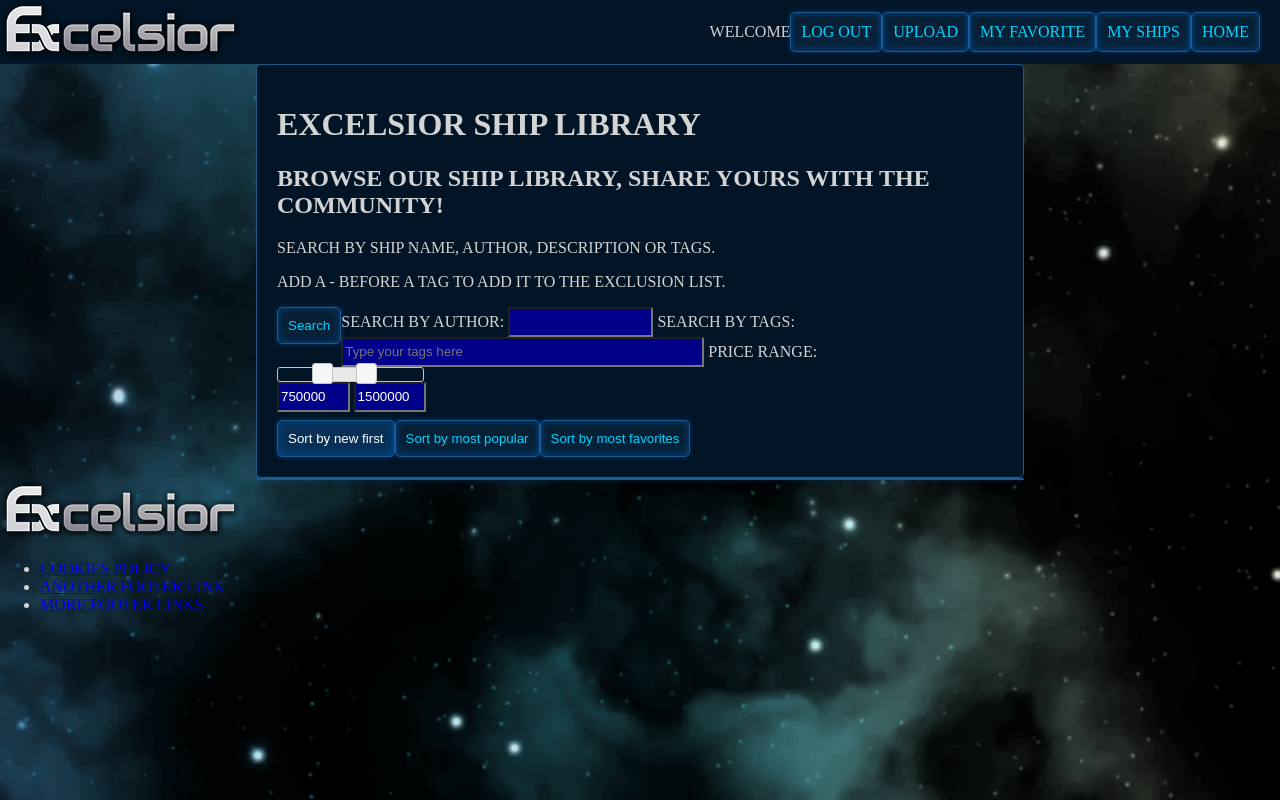
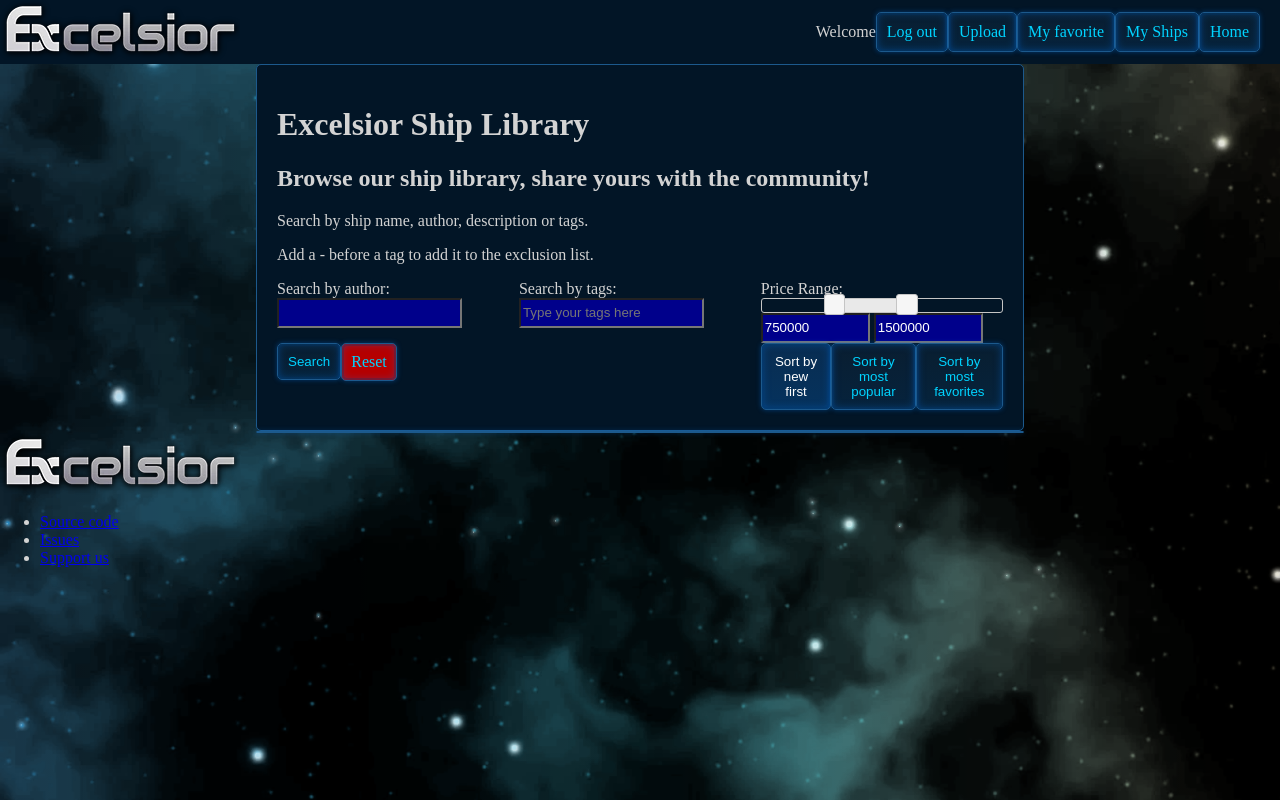
Before and after one commit to franklin050187/cosmo, a FastAPI app: template templates/index.html in a window 1280 px wide. Run offline with FastAPI, Linux system fonts and the light colour scheme; the template is opened without the code that fills it, so the values that code supplies are empty; parts of the project's set-up code (start-up, migrations or seed data) failed here and were passed over; some libraries are stand-ins or nearby versions.

Commit message:
search block ui fix

```diff
--- a/static/css/v2.css
+++ b/static/css/v2.css
@@ -10,16 +10,17 @@
       ". search ."
       ". listing ."
       "footer footer footer";
-    animation:background-movement 24s linear 0s infinite;
-    background-attachment:fixed;
-    background-image:url(../img/background.webp);
-    background-image:url(../img/background-alpha-mobile.webp),linear-gradient(90deg,#0078bd,#07b3d1,#ada270,#28c098,#0078bd);
-    background-position:center center,0 0;
-    background-repeat:no-repeat,repeat;
-    background-size:cover,200% 200%;
+    animation: background-movement 24s linear 0s infinite;
+    background-attachment: fixed;
+    background-image: url(../img/background.webp);
+    background-image: url(../img/background-alpha-mobile.webp),
+      linear-gradient(90deg, #0078bd, #07b3d1, #ada270, #28c098, #0078bd);
+    background-position: center center, 0 0;
+    background-repeat: no-repeat, repeat;
+    background-size: cover, 200% 200%;
     text-decoration: none;
-    text-transform: uppercase;
-    color:  lightgrey;
+    /* text-transform: uppercase; */
+    color: lightgrey;
   }
 
   .item-listing {
@@ -28,16 +29,14 @@
     grid-gap: 20px; /* Add spacing between the ship-cards */
     grid-template-columns: repeat(auto-fill, 200px);
     justify-content: space-evenly;
-    box-shadow: inset 0 0 8px rgba(0,126,255,0.35), 0 0 5px rgba(0,126,255,0.35);
+    box-shadow: inset 0 0 8px rgba(0, 126, 255, 0.35),
+      0 0 5px rgba(0, 126, 255, 0.35);
     backdrop-filter: blur(5px);
-    background: rgba(2,21,38,0.65);
+    background: rgba(2, 21, 38, 0.65);
     background-color: #021526;
-    border: 1px solid #1C598C;
+    border: 1px solid #1c598c;
     border-radius: 5px;
   }
-
-
-
 
   .ship-card img {
     width: 100%;
@@ -45,8 +44,8 @@
 
   .ship-card {
     /* background: rgba(2,21,38,0.65); */
-    background-color: rgba(0,126,255,0.2);
-    border: 1px solid #1C598C;
+    background-color: rgba(0, 126, 255, 0.2);
+    border: 1px solid #1c598c;
     border-radius: 5px;
     padding: 5px;
     display: grid;
@@ -58,26 +57,63 @@
     overflow-wrap: break-word;
   }
 
+  .ship-card .data span {
+    color: #bbe0ff;
+    font-size: inherit;
+  }
+
   .ui-menu-item {
-    background-color:#207eca;
-    border:1px solid #ccc;
-    color:#fff
+    background-color: #207eca;
+    border: 1px solid #ccc;
+    color: #fff;
   }
 
   .blue-btn.active {
+    background-color: rgba(0, 126, 255, 0.2);
+    color: #fff;
+  }
+
+  .selected-tag {
+    background-color: #207eca;
+    color: #fff;
+    display: inline-block;
+    margin-right: 4px;
+    padding: 4px 8px;
+  }
+  .ship-card .data.credits {
+    color: #0ad448;
+  }
+
+.red-btn {
+background:#b50000;
+border:1px solid #1C598C;
+border-radius:5px;
+box-shadow:inset 0 0 8px rgba(0,126,255,0.35),0 0 5px rgba(0,126,255,0.35);
+color:#00d3ff;
+display:block;
+float:left;
+padding:9px;
+position:relative;
+text-decoration:none;
+transition:background-color 150ms,color 150ms
+}
+
+.red-btn:hover {
 background-color:rgba(0,126,255,0.2);
 color:#fff
 }
 
-  .selected-tag {
-    background-color:#207eca;
-    color:#fff;
-    display:inline-block;
-    margin-right:4px;
-    padding:4px 8px
-    }
-    .ship-card .data.credits {
-        color:#0AD448
+.red-btn:before {
+border:2px solid rgba(0,52,102,0.25);
+border-radius:5px;
+box-sizing:border-box;
+content:'';
+display:block;
+height:100%;
+left:0;
+position:absolute;
+top:0;
+width:100%
 }
 
   .item-header {
@@ -87,7 +123,7 @@
     align-items: center;
     justify-self: auto;
     backdrop-filter: blur(5px);
-    background: rgba(2,21,38,0.65);
+    background: rgba(2, 21, 38, 0.65);
     background-color: #021526;
     justify-content: space-between;
     flex-wrap: wrap;
@@ -107,134 +143,164 @@
   }
 
   .blue-btn:hover {
-    background-color:rgba(0,126,255,0.2);
-    color:#fff
+    background-color: rgba(0, 126, 255, 0.2);
+    color: #fff;
   }
 
   .blue-btn:before {
-    border:2px solid rgba(0,52,102,0.25);
-    border-radius:5px;
-    box-sizing:border-box;
-    content:'';
-    display:block;
-    height:100%;
-    left:0;
-    position:absolute;
-    top:0;
-    width:100%
+    border: 2px solid rgba(0, 52, 102, 0.25);
+    border-radius: 5px;
+    box-sizing: border-box;
+    content: "";
+    display: block;
+    height: 100%;
+    left: 0;
+    position: absolute;
+    top: 0;
+    width: 100%;
   }
 
   .blue-btn {
-    background:linear-gradient(180deg,rgba(30,56,81,0.25) 2%,rgba(18,76,128,0.25) 98%);
-    border:1px solid #1C598C;
-    border-radius:5px;
-    box-shadow:inset 0 0 8px rgba(0,126,255,0.35),0 0 5px rgba(0,126,255,0.35);
-    color:#00d3ff;
-    display:block;
-    float:left;
-    padding:10px;
-    position:relative;
-    text-decoration:none;
-    transition:background-color 150ms,color 150ms
+    background: linear-gradient(
+      180deg,
+      rgba(30, 56, 81, 0.25) 2%,
+      rgba(18, 76, 128, 0.25) 98%
+    );
+    border: 1px solid #1c598c;
+    border-radius: 5px;
+    box-shadow: inset 0 0 8px rgba(0, 126, 255, 0.35),
+      0 0 5px rgba(0, 126, 255, 0.35);
+    color: #00d3ff;
+    display: block;
+    float: left;
+    padding: 10px;
+    position: relative;
+    text-decoration: none;
+    transition: background-color 150ms, color 150ms;
   }
-
 
   .item-search {
     grid-area: search;
     background: rgba(2, 21, 38, 0.65);
     background-color: #021526;
-border: 1px solid #1C598C;
+    border: 1px solid #1c598c;
     border-radius: 5px;
     padding: 20px;
+    display: grid;
+    width: 100%;
+    grid-template-columns: auto auto auto;
+    grid-template-rows: auto auto auto auto;
+    grid-template-areas:
+    "intro intro intro"
+    "author tag price"
+    "button . order";
+    width: auto;
+  }
+
+  .item-intro {
+    grid-area: intro;
+  }
+
+  .item-author {
+    grid-area: author;
+  }
+  .item-tag {
+    grid-area: tag;
+  }
+  .item-price {
+    grid-area: price;
+  }
+  .item-button {
+    grid-area: button;
+  }
+  .item-order {
+    grid-area: order;
+    display: inline-flex;
   }
 
   .tag-suggestions {
-    margin-left:46%;
-    position:relative
+    margin-left: 46%;
+    position: relative;
   }
 
   .tag-suggestions ul {
-    background-color:#207eca;
-    box-shadow:0 2px 4px rgba(0,0,0,0.1);
-    list-style-type:none;
-    margin:0;
-    max-height:200px;
-    overflow-y:auto;
-    padding:0;
-    position:absolute;
-    width:50%;
-    z-index:1
+    background-color: #207eca;
+    box-shadow: 0 2px 4px rgba(0, 0, 0, 0.1);
+    list-style-type: none;
+    margin: 0;
+    max-height: 200px;
+    overflow-y: auto;
+    padding: 0;
+    position: absolute;
+    width: 50%;
+    z-index: 1;
   }
 
   .tag-suggestions li {
-    cursor:pointer;
-    padding:8px 12px
+    cursor: pointer;
+    padding: 8px 12px;
   }
 
   .tag-suggestions li:hover {
-    background-color:#4766f0
+    background-color: #4766f0;
   }
 
   .tag-container {
-    display:flex;
-    margin-top:8px
+    display: flex;
+    margin-top: 8px;
   }
 
   .tag-box {
-    background-color:#1C598C;
-    border-radius:4px;
-    display:inline-block;
-    margin-right:8px;
-    padding:8px
+    background-color: #1c598c;
+    border-radius: 4px;
+    display: inline-block;
+    margin-right: 8px;
+    padding: 8px;
   }
 
-
-
   .excluded-tag {
-    background-color:#e53e3e;
-    color:#fff;
-    display:inline-block;
-    margin-right:4px;
-    padding:4px 8px
+    background-color: #e53e3e;
+    color: #fff;
+    display: inline-block;
+    margin-right: 4px;
+    padding: 4px 8px;
   }
 
   input#tag-input {
-        background-color:#00008b;
-        box-sizing:border-box;
-        color:#fff;
-        height:30px;
-        width:50%
+    background-color: #00008b;
+    box-sizing: border-box;
+    color: #fff;
+    height: 30px;
+    width: auto;
   }
 
   input#min-price {
-            background-color:#00008b;
-            box-sizing:border-box;
-            color:#fff;
-            height:30px;
-            width:10%
+    background-color: #00008b;
+    box-sizing: border-box;
+    color: #fff;
+    height: 30px;
+    width: 45%;
   }
   #price-slider {
     background-color: #021526;
 
-
-                width: 20%;
+    width: auto;
   }
 
-
   input#max-price {
-            background-color:#00008b;
-            box-sizing:border-box;
-            color:#fff;
-            height:30px;
-            width:10%
+    background-color: #00008b;
+    box-sizing: border-box;
+    color: #fff;
+    height: 30px;
+    width: 45%;
   }
 
   input#authorinput {
-        background-color:#00008b;
-        box-sizing:border-box;
-        color:#fff;
-        height:30px;
-        width:20%
+    background-color: #00008b;
+    box-sizing: border-box;
+    color: #fff;
+    height: 30px;
+    width: auto;
   }
 
   .blur-load {
@@ -242,8 +308,6 @@ padding: 20px;
     background-size: cover;
     background-position: center;
   }
-
-
 
   .blur-load img {
     opacity: 0;
@@ -254,8 +318,6 @@ padding: 20px;
     opacity: 1;
   }
 
-
-
   .item-footer {
     grid-area: footer;
   }
--- a/templates/index.html
+++ b/templates/index.html
@@ -48,82 +48,84 @@
             </a>
         </div>
     </div>
-
     <div class="item-search">
-
+        <div class="item-intro">
             <h1>Excelsior Ship Library</h1>
             <h2>Browse our ship library, share yours with the community!</h2>
             <p>Search by ship name, author, description or tags.<span class="info-icon" title="Tags"></span></p>
             <p>Add a - before a tag to add it to the exclusion list.</p>
+        </div>
+        <div class="item-author">
             <form action="/" method="post" enctype="multipart/form-data">
-                        <button type="submit" class="blue-btn register" onclick="appendSearchInput()">Search</button>
+                <label for="authorinput">Search by author:</label>
+                <input type="text" id="authorinput" name="author">
+        </div>
+        <div class="item-tag">
                 <input type="hidden" name="query" id="final_search_query">
                 <input type="hidden" name="order" id="order">
-                        <label for="authorinput">Search by author:</label>
-                        <input type="text" id="authorinput" name="author">
+
                 <label for="tag-input">Search by tags:</label>
                 <input type="text" id="tag-input" placeholder="Type your tags here">
-                        <label for="price-slider">Price Range:</label>
-                        <div id="price-slider"></div>
-                        <input type="text" name="min-price" id="min-price" value="750000">
-                        <input type="text" name="max-price" id="max-price" value="1500000">
                 <div class="search-container">
                     <div class="tag-container">
                         <div id="selected-tags" class="tag-box"></div>
                         <div id="excluded-tags" class="tag-box"></div>
                     </div>
                 </div>
+        </div>
+        <div class="item-price">
+                <label for="price-slider">Price Range:</label>
+                <div id="price-slider"></div>
+                <input type="text" name="min-price" id="min-price" value="750000">
+                <input type="text" name="max-price" id="max-price" value="1500000">
+        </div>
+        <div class="item-button">
+                <button type="submit" class="blue-btn register" onclick="appendSearchInput()">Search</button>
+                <a title="Reset" class="red-btn" href="/">
+                    <span>Reset</span>
+                </a>
             </form>
+        </div>
+        <div class="item-order">
             <button id="elim-competitive-btn" class="active blue-btn" type="button" onclick="updateOrderParam('new')">Sort by new first</button>
             <button id="dom-competitive-btn" class="blue-btn" type="button" onclick="updateOrderParam('pop')">Sort by most popular</button>
             <button id="fav-competitive-btn" class="blue-btn" type="button" onclick="updateOrderParam('fav')">Sort by most favorites</button>
-
-
         </div>
-
+    </div>
     <div class="item-listing">
-
         {% for image in images %}
         <div class="ship-card">
             <a href="/ship/{{ image[0] }}">
                 <img src="{{ image[2] }}" alt="{{ image[5] }}" loading="lazy" class="blur-load" style="background-image: url(https://cnfyupteqa.cloudimg.io/{{ image[2] }}?width=20&blur=10)">
             </a>
-                            <span class="data"><span>Ship name:</span> {{ image[5] }}</span>
-                            <span class="data"><span>Ship weapons:</span>
-                                {% set tagList = [
-                                    'cannon', 'deck_cannon', 'emp_missiles', 'flak_battery', 'he_missiles', 'large_cannon', 'mines', 'nukes',
-                                    'railgun', 'factories', 'disruptors',
-                                    'heavy_laser', 'ion_beam', 'ion_prism', 'laser', 'mining_laser', 'point_defense'
-                                ] %}
-                                {% set image_tags = image[10] | replace("[", "") | replace("]", "") | replace("'", "") | replace(" ", "") %}
-                                {% set image_tags_list = image_tags.split(",") %}
-                                {% for tag in image_tags_list %}
-                                    {% if tag in tagList %}
-                                    <span class="selected-tag">{{ tag }}</span>
-                                    {% endif %}
-                                {% endfor %}
+            <span class="data">
+                                <span>Ship name:</span> {{ image[5] }}
             </span>
-                            <span class="data">Cost:<span class="data credits"> {{ image[7] }}₡</span></span>
+            <span class="data"><span>Ship weapons:</span> {% set tagList = [ 'cannon', 'deck_cannon', 'emp_missiles', 'flak_battery', 'he_missiles', 'large_cannon', 'mines', 'nukes', 'railgun', 'factories', 'disruptors', 'heavy_laser', 'ion_beam', 'ion_prism', 'laser', 'mining_laser', 'point_defense' ] %} {% set image_tags = image[10] | replace("[", "") | replace("]", "") | replace("'", "") | replace(" ", "") %} {% set image_tags_list = image_tags.split(",") %} {% for tag in image_tags_list %} {% if tag in tagList %}
+            <span class="selected-tag">{{ tag }}</span> {% endif %} {% endfor %}
+            </span>
+            <span class="data">
+                                <span>Cost:</span>
+            <span class="data credits"> {{ image[7] }}₡</span></span>
             <span class="data"><span>Author:</span> {{ image[6] }}</span>
-                            <span class="data" style="font-size: 12px;"><span>Submitted by:</span> {{ image[3] }}</span>
+
+            <span class="data" style="font-size: 12px;">
+                                <span style="font-size: 12px;">Submitted by: </span> {{ image[3] }}
+            </span>
             <span class="data"><span>Popularity:</span> {{ image[8] }}</span>
             <span class="data"><span>Favorites:</span> {{ image[11] }}</span>
             <span class="data"><span>Date of submission:</span> {{ image[9] }}</span>
         </div>
         {% endfor %}
-
     </div>
-
-
     <div class="item-footer">
         <img loading="lazy" alt="Excelsior logo" src="/static/img/excelsior-logo.webp">
         <ul>
-                    <li><a title="Cookies policy" href="#">Cookies policy</a></li>
-                    <li><a title="Another footer link" href="#">Another footer link</a></li>
-                    <li><a title="More footer links" href="#">More footer links</a></li>
+            <li><a title="Source code" href="https://github.com/franklin050187/cosmo">Source code</a></li>
+            <li><a title="Issues" href="https://github.com/franklin050187/cosmo/issues">Issues</a></li>
+            <li><a title="Support us" href="#">Support us</a></li>
         </ul>
     </div>
-
 </body>
 
 </html>
@@ -132,7 +134,6 @@
 <link rel="stylesheet" href="//code.jquery.com/ui/1.12.1/themes/base/jquery-ui.css">
 
 <script>
-
     const blurImages = document.querySelectorAll("img.blur-load");
     blurImages.forEach(img => {
         const parentLink = img.parentElement;
```
Also changed, not shown: readme.md. Lines whose indentation alone changed are shown as unchanged.
